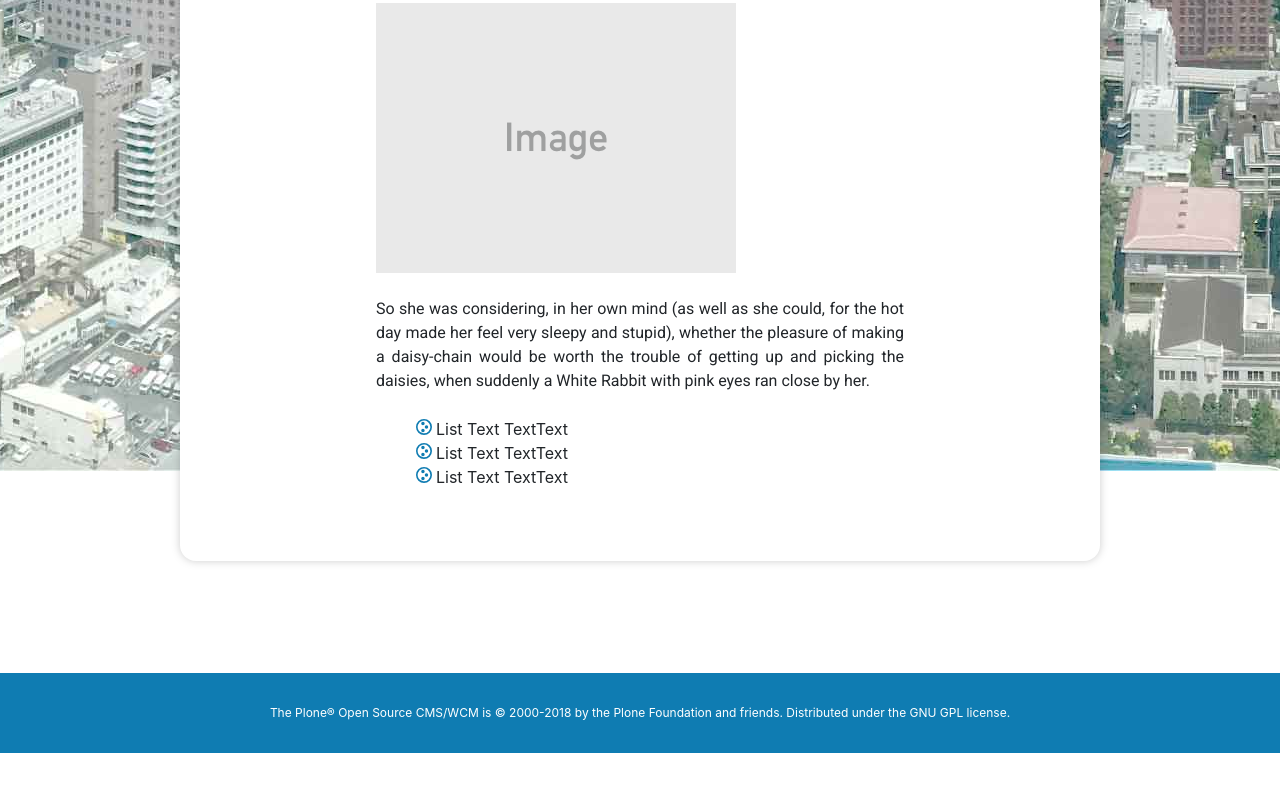
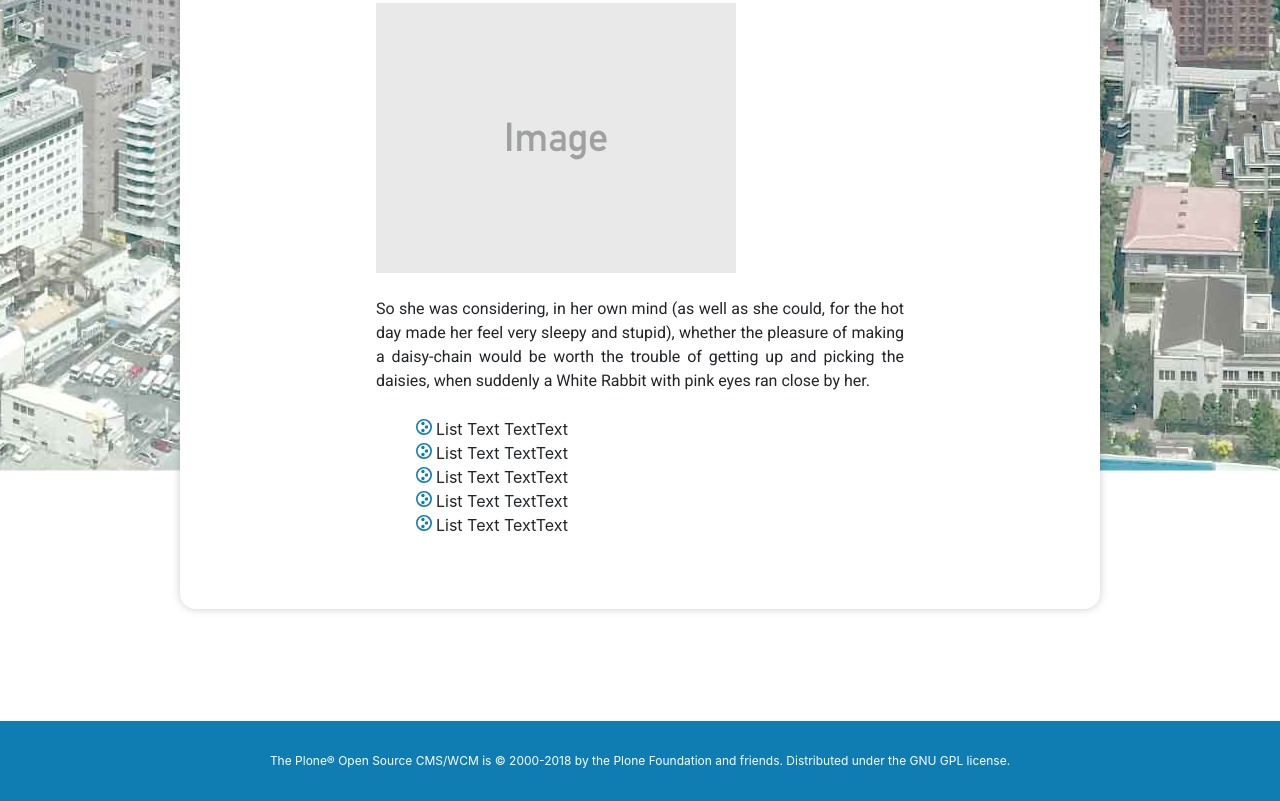
Before and after one commit to kinofumi/plone-conf-2018, a plain HTML site: page about.html in a window 1280 px wide. Shown: the part 1029-1830 px from the top of the page. Before the commit the page ends 1782 px from the top, so only its background shows below. Drawn offline with Linux system fonts and the light colour scheme.

Commit message:
Pushのテスト

```diff
--- a/about.html
+++ b/about.html
@@ -56,6 +56,8 @@
                 <li>List Text TextText</li>
                 <li>List Text TextText</li>
                 <li>List Text TextText</li>
+                <li>List Text TextText</li>
+                <li>List Text TextText</li>
             </ul>
         </section>
     </main>
```
